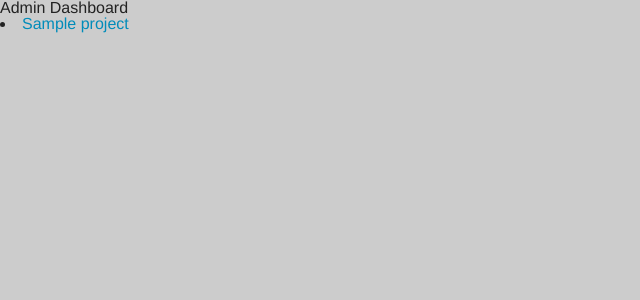
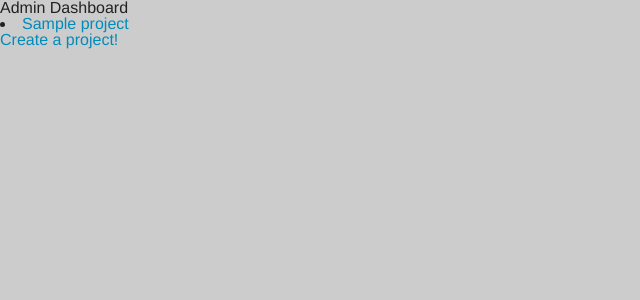
Before and after one commit to wonjun/liveplan, a Flask app: page /admin_dashboard in a window 1280 px wide. Shown: the top 300 px of the page, without its empty margins (0-640 px from the left). Run offline with Flask 2, Linux system fonts and the light colour scheme; tables that the repository leaves empty hold one stand-in row (values such as "Sample post"); parts of the project's set-up code (start-up, migrations or seed data) failed here and were passed over; some libraries are stand-ins or nearby versions.

Commit message:
putting back link to create projects

```diff
--- a/templates/admin_dashboard.html
+++ b/templates/admin_dashboard.html
@@ -10,4 +10,6 @@ Admin Dashboard
 </li>
 {% endfor %}
 
+<a href="/admin_dashboard/create_project" > Create a project! </a>
+
 {% endblock %}
```
